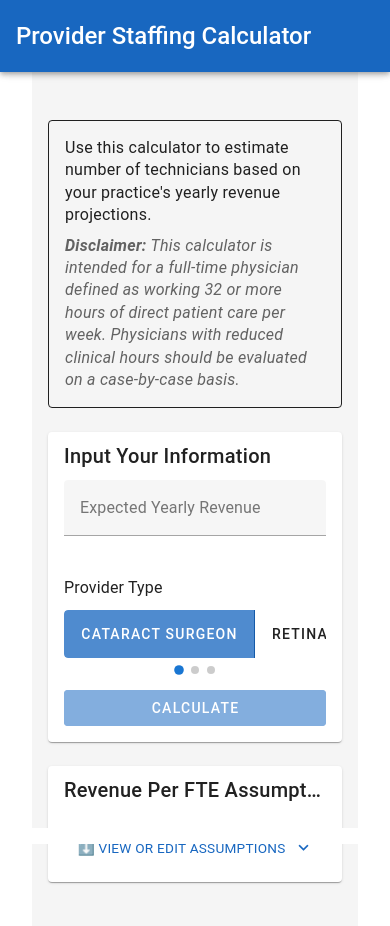
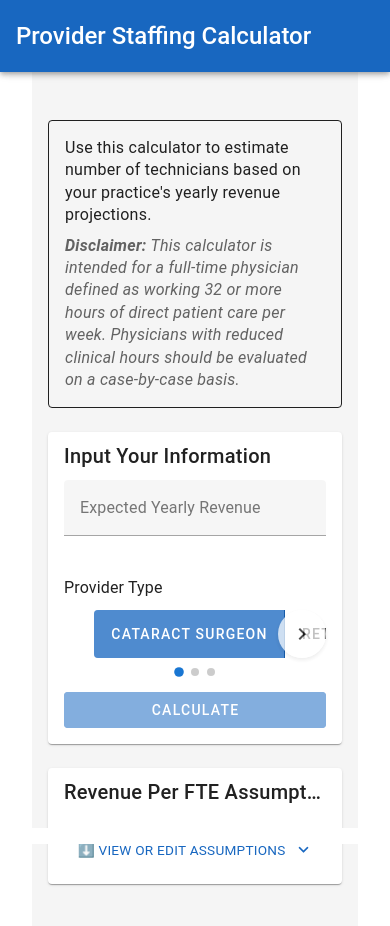
Before and after one commit to wak1616/staffing-calculator-for-providers, a Vue app: page / in a window 390 px wide. Shown: the top 926 px of the page. Built offline with nearby package versions, Linux system fonts and the light colour scheme.

Commit message:
Show both arrows and dots when window width is narrow

```diff
--- a/src/App.vue
+++ b/src/App.vue
@@ -551,6 +551,7 @@ const getEmoji = (index) => {
   display: flex;
   align-items: center;
   width: 100%;
+  margin: 0 0 10px 0;
 }
 
 .scroll-arrow {
@@ -630,25 +631,28 @@ const getEmoji = (index) => {
     font-size: 1rem !important;
   }
 
-  /* Hide navigation arrows on mobile - rely on native scrolling */
+  /* Show both arrows and dots on narrow screens */
   .scroll-arrow {
-    display: none !important;
+    display: flex !important;
+    opacity: 0.8; /* Always visible */
+    z-index: 2; /* Ensure they appear above content */
   }
 
-  /* Ensure the toggle is scrollable on mobile */
+  /* Ensure the toggle is scrollable */
   .responsive-toggle {
     overflow-x: auto;
     -webkit-overflow-scrolling: touch; /* Smooth scrolling on iOS */
+    padding: 0 30px; /* Add padding for the arrows */
   }
 
-  /* Show scroll indicator on mobile */
+  /* Show scroll indicator */
   .mobile-scroll-indicator {
     display: flex;
   }
 }
 
 @media (min-width: 601px) {
-  /* Only show arrows on hover for desktop */
+  /* Only show arrows on hover for wider screens */
   .scroll-arrow {
     opacity: 0;
     transition: opacity 0.3s ease;
```
